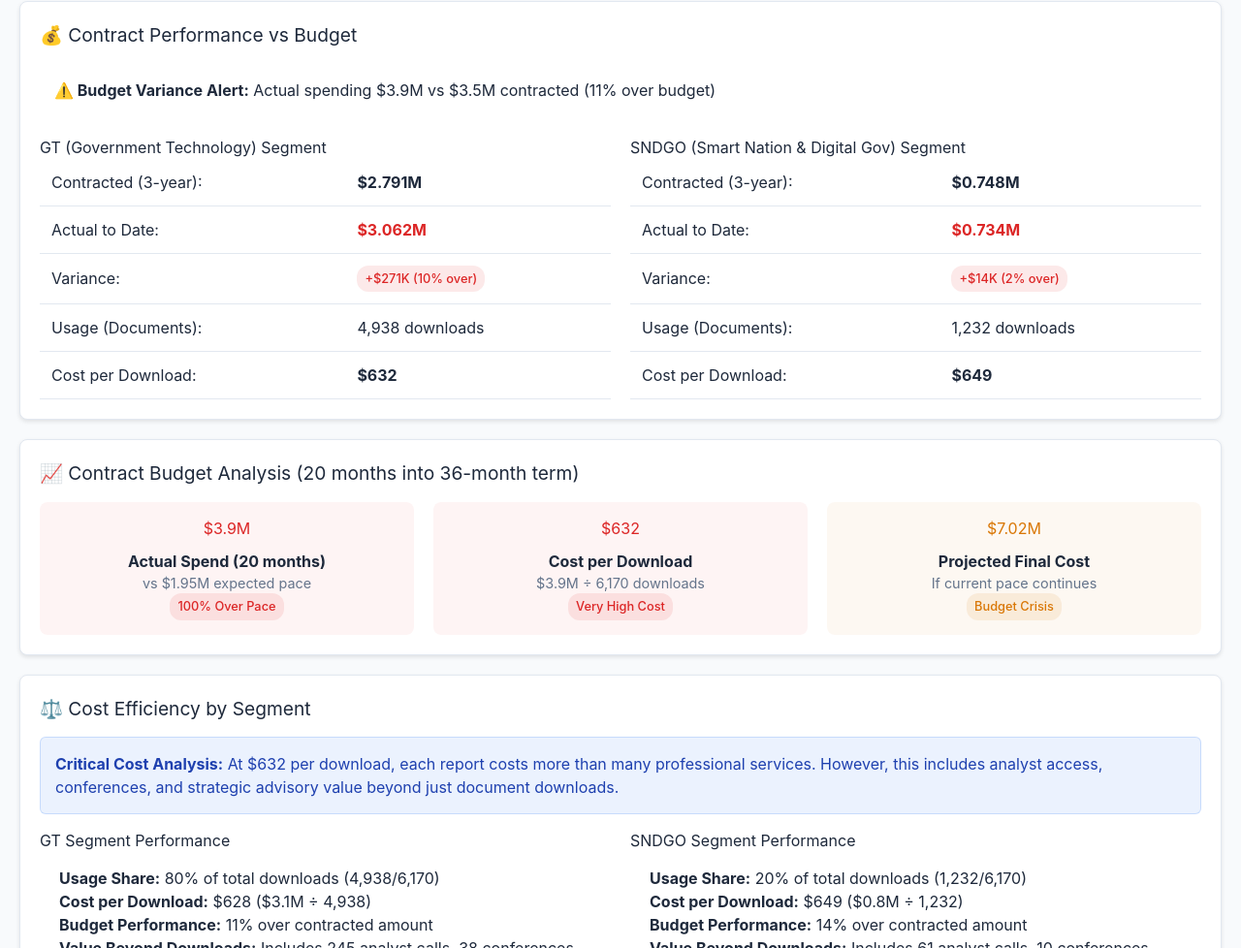
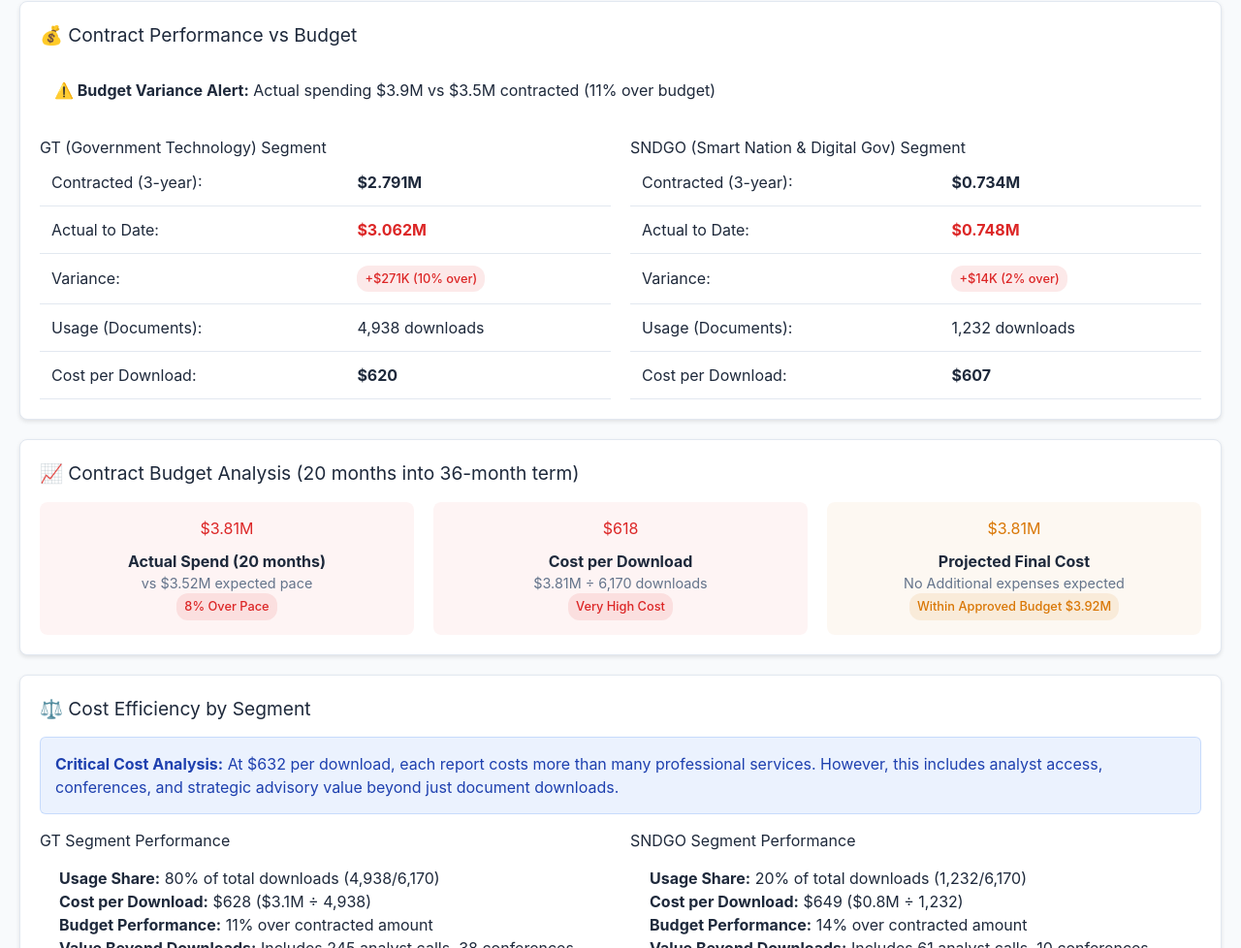
Before and after one commit to Hwee-ai/dealbreaker_multi_ai_ver3, a website: page public/index.html in a window 1280 px wide. Shown: the part 3333-4311 px from the top of the page at 97% size. Drawn offline with nearby package versions, Linux system fonts and the light colour scheme.

Commit message:
Update index.html
Update Budget 3.81M, AOR=3.92M

```diff
--- a/public/index.html
+++ b/public/index.html
@@ -1214,7 +1214,7 @@
                         <tr>
                             <tr>
                                 <td>Cost per Download:</td>
-                                <td><strong>$632</strong></td>
+                                <td><strong>$620</strong></td>
                             </tr>
                         </table>
                     </div>
@@ -1223,11 +1223,11 @@
                         <table class="table">
                             <tr>
                                 <td>Contracted (3-year):</td>
-                                <td><strong>$0.748M</strong></td>
+                                <td><strong>$0.734M</strong></td>
                             </tr>
                             <tr>
                                 <td>Actual to Date:</td>
-                                <td><strong style="color: #dc2626;">$0.734M</strong></td>
+                                <td><strong style="color: #dc2626;">$0.748M</strong></td>
                             </tr>
                             <tr>
                                 <td>Variance:</td>
@@ -1239,7 +1239,7 @@
                             </tr>
                             <tr>
                                 <td>Cost per Download:</td>
-                                <td><strong>$649</strong></td>
+                                <td><strong>$607</strong></td>
                             </tr>
                         </table>
                     </div>
@@ -1251,22 +1251,22 @@
                 <h3>📈 Contract Budget Analysis (20 months into 36-month term)</h3>
                 <div class="grid grid-3">
                     <div style="text-align: center; padding: 15px; background: rgba(220, 38, 38, 0.05); border-radius: 8px;">
-                        <h4 style="color: #dc2626; margin-bottom: 10px;">$3.9M</h4>
+                        <h4 style="color: #dc2626; margin-bottom: 10px;">$3.81M</h4>
                         <p><strong>Actual Spend (20 months)</strong></p>
-                        <p style="font-size: 0.9rem; color: #64748b;">vs $1.95M expected pace</p>
-                        <span class="badge badge-danger">100% Over Pace</span>
+                        <p style="font-size: 0.9rem; color: #64748b;">vs $3.52M expected pace</p>
+                        <span class="badge badge-danger">8% Over Pace</span>
                     </div>
                     <div style="text-align: center; padding: 15px; background: rgba(220, 38, 38, 0.05); border-radius: 8px;">
-                        <h4 style="color: #dc2626; margin-bottom: 10px;">$632</h4>
+                        <h4 style="color: #dc2626; margin-bottom: 10px;">$618</h4>
                         <p><strong>Cost per Download</strong></p>
-                        <p style="font-size: 0.9rem; color: #64748b;">$3.9M ÷ 6,170 downloads</p>
+                        <p style="font-size: 0.9rem; color: #64748b;">$3.81M ÷ 6,170 downloads</p>
                         <span class="badge badge-danger">Very High Cost</span>
                     </div>
                     <div style="text-align: center; padding: 15px; background: rgba(217, 119, 6, 0.05); border-radius: 8px;">
-                        <h4 style="color: #d97706; margin-bottom: 10px;">$7.02M</h4>
+                        <h4 style="color: #d97706; margin-bottom: 10px;">$3.81M</h4>
                         <p><strong>Projected Final Cost</strong></p>
-                        <p style="font-size: 0.9rem; color: #64748b;">If current pace continues</p>
-                        <span class="badge badge-warning">Budget Crisis</span>
+                        <p style="font-size: 0.9rem; color: #64748b;">No Additional expenses expected</p>
+                        <span class="badge badge-warning">Within Approved Budget $3.92M</span>
                     </div>
                 </div>
             </div>
```
